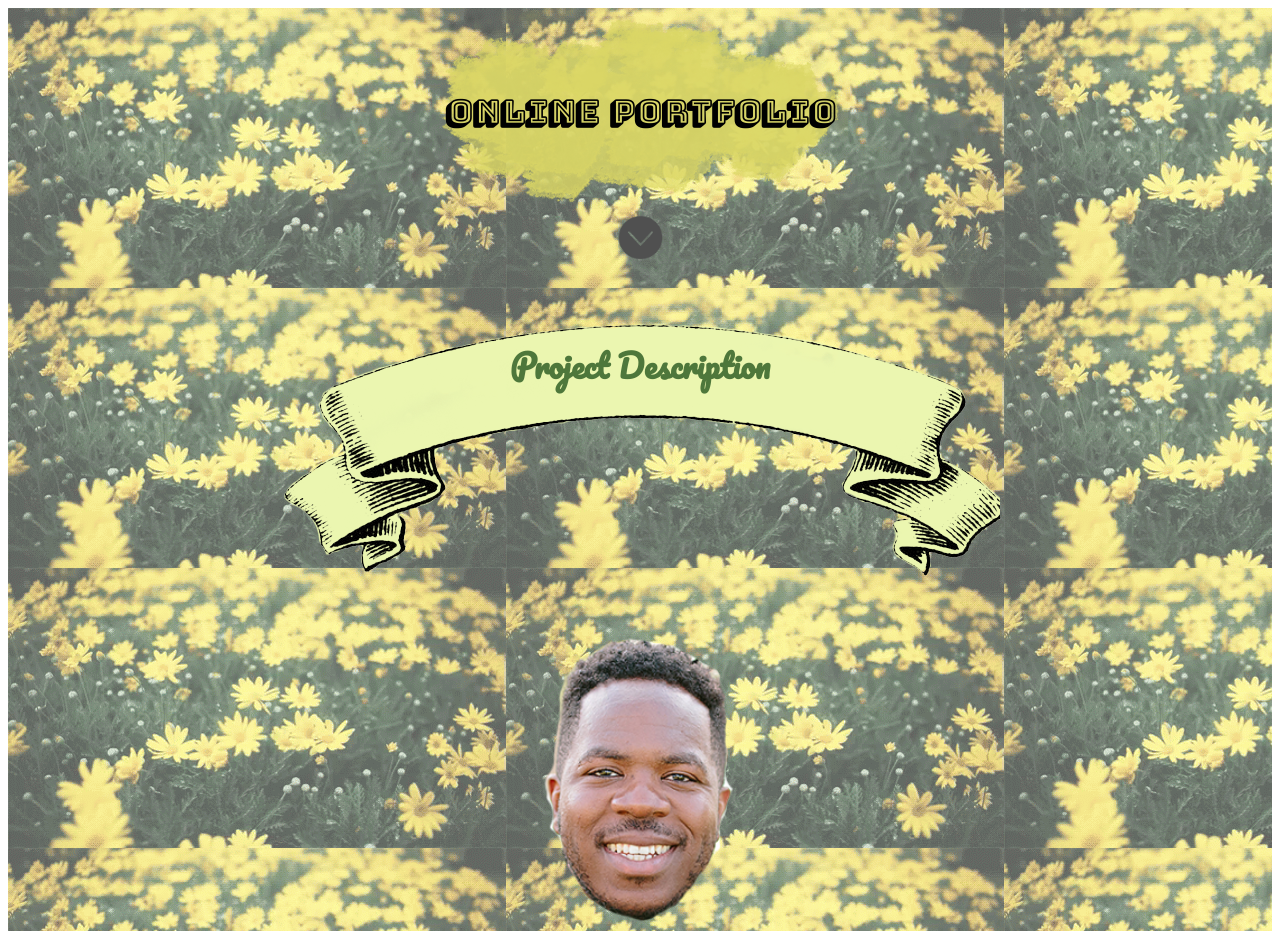
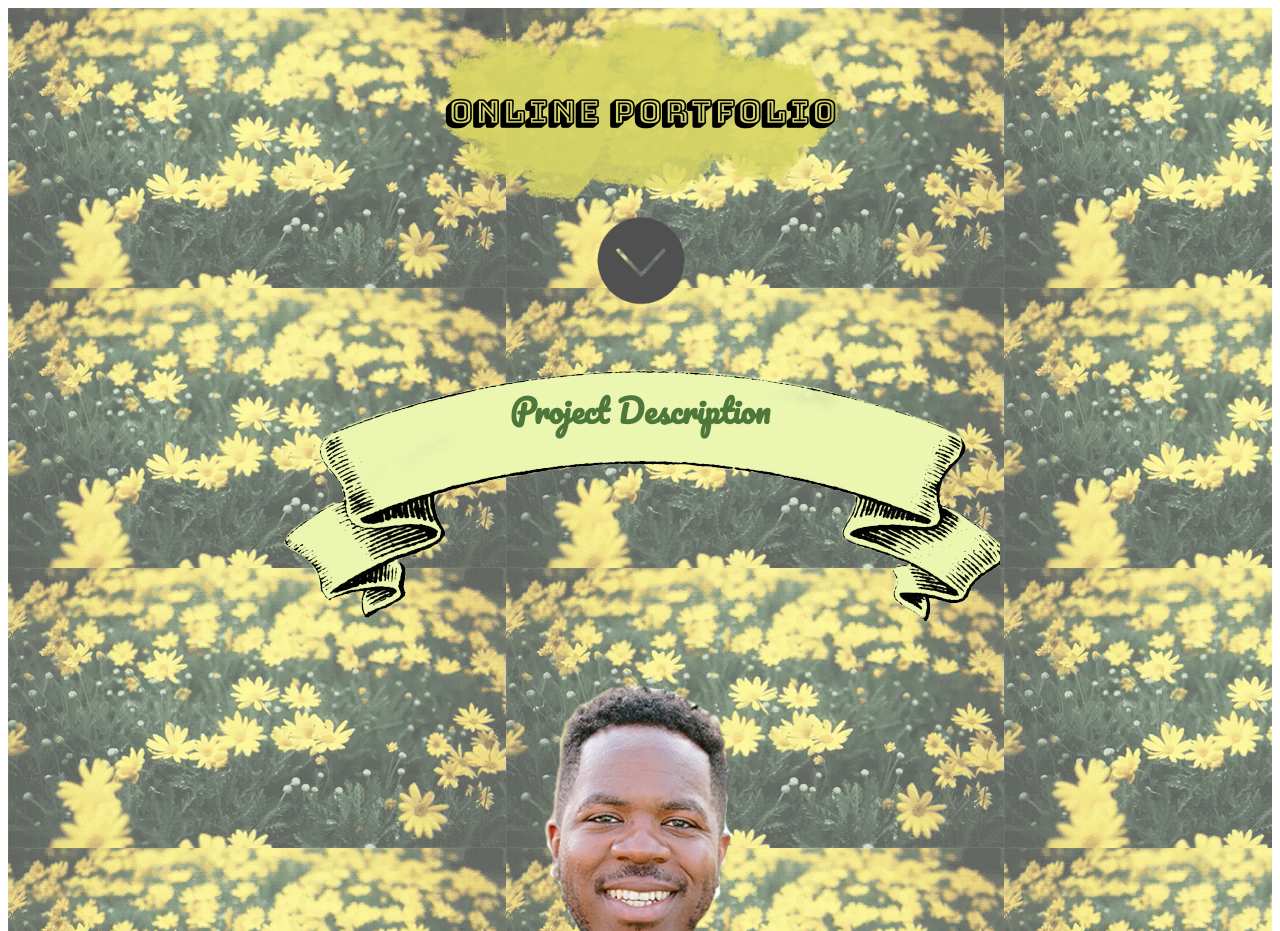
Before and after one commit to macielegaspi/exhibition, a plain HTML site: page index.html in a window 1280 px wide. Shown: the top 931 px of the page. Drawn offline with Linux system fonts and the light colour scheme.

Commit message:
Add files via upload

```diff
--- a/index.html
+++ b/index.html
@@ -18,7 +18,7 @@
 					</center>
 				</div>
 				<div class="dropdown">
-					<img src="images/dropdownicon.png" height="10%" width="10%">
+					<img src="images/dropdownicon.png" width="20%" height="20%">
 					<div class="dropdown-content">
 						<center>
 							<a href="daramola.html">World History</a>
```
